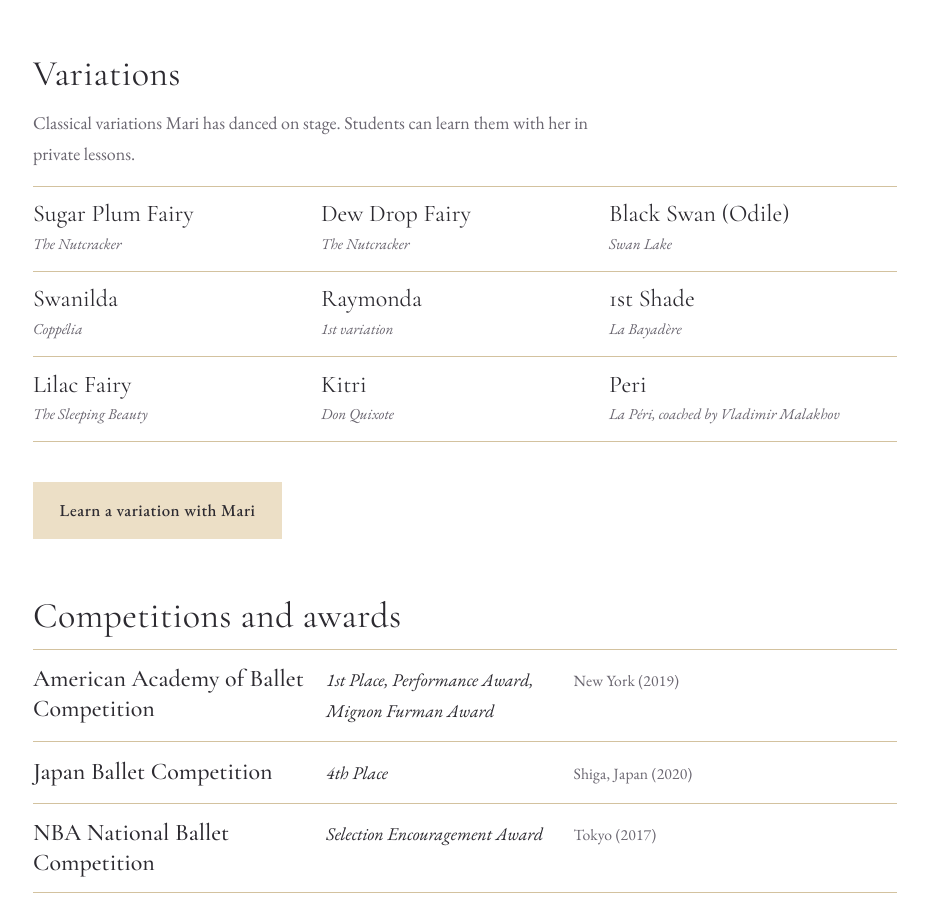
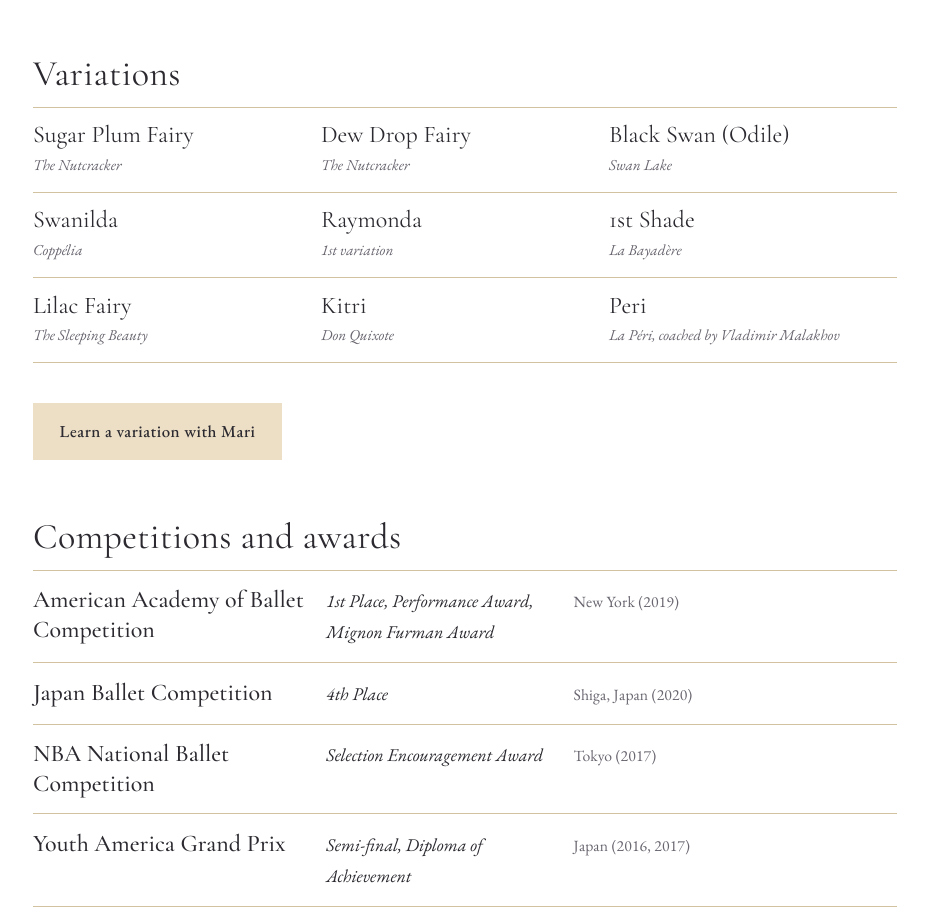
Before and after one commit to bostonterrier808/mari-takayama-site, a plain HTML site: page credits.html in a window 1280 px wide. Shown: the part 2497-3404 px from the top of the page, without its empty margins (175-1103 px from the left). Drawn offline with nearby package versions, Linux system fonts and the light colour scheme.

Commit message:
Career: remove the variations note
Co-Authored-By: Claude Opus 5.5 <noreply@anthropic.com>
Claude-Session: https://claude.ai/code/session_01BKSbViebQcW1KGPV6oWPaD

```diff
--- a/credits.html
+++ b/credits.html
@@ -453,7 +453,6 @@ html[lang=ja] header.top #site-menu a { font-size: 0.95rem; letter-spacing: 0.06
         <li><span class="credit-work">Giselle</span><span class="credit-role">Wilis</span><span class="credit-note">American Repertory Ballet, Trenton (2022)</span></li>
       </ul>
       <h2>Variations</h2>
-      <p class="career-note">Classical variations Mari has danced on stage. Students can learn them with her in private lessons.</p>
       <ul class="variation-list">
         <li><span class="var-name">Sugar Plum Fairy</span><span class="var-from">The Nutcracker</span></li>
         <li><span class="var-name">Dew Drop Fairy</span><span class="var-from">The Nutcracker</span></li>
```
